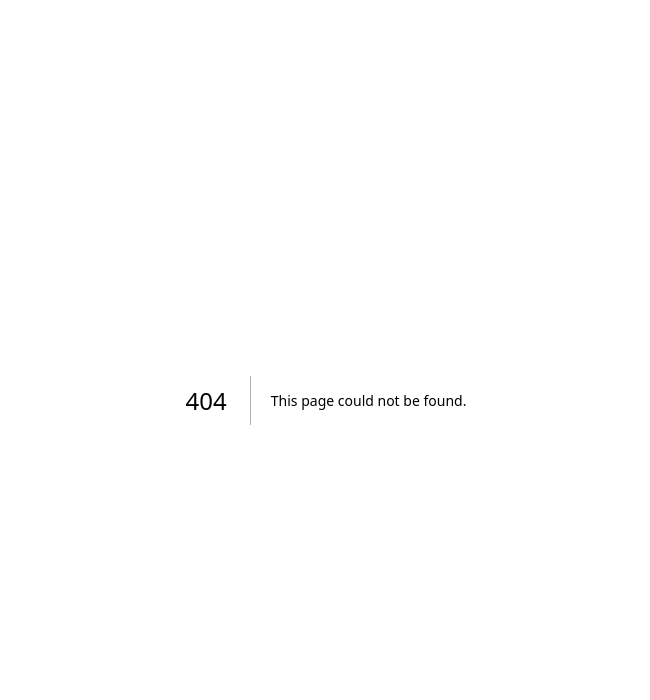
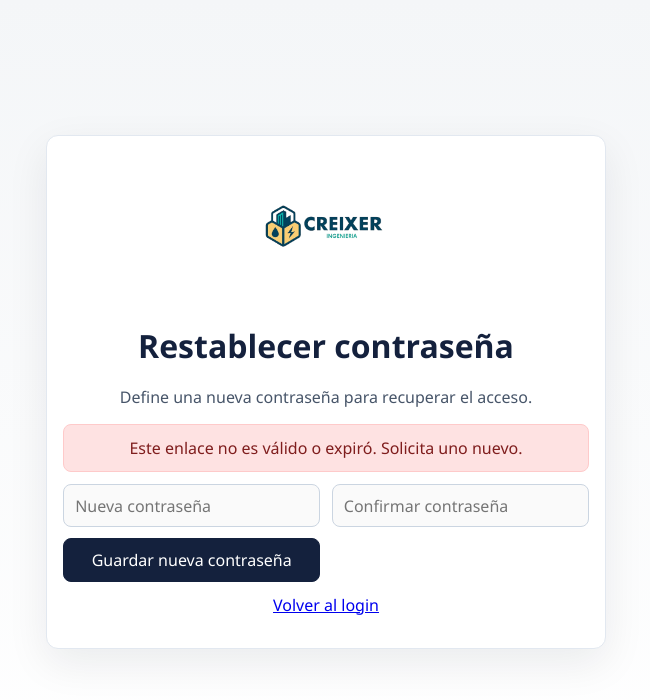
Before and after one commit to creixeringenieria-alt/creixer-manager, a Next.js app: page /restablecer-contrasena in a window 1280 px wide. Before the commit this address had no page. Shown: the top 700 px of the page, without its empty margins (314-964 px from the left). Built offline with nearby package versions, Linux system fonts and the light colour scheme; no server answers.

Commit message:
Add password recovery and reset flow

```diff
--- a/app/(public)/login/page.tsx
+++ b/app/(public)/login/page.tsx
@@ -65,6 +65,10 @@ export default async function LoginPage({ searchParams }: LoginPageProps) {
           <input type="password" name="password" placeholder="Contraseña" required />
           <button type="submit">Iniciar sesión</button>
         </form>
+
+        <p style={{ marginTop: "0.75rem", textAlign: "center" }}>
+          <a href="/recuperar-acceso">¿Olvidaste tu contraseña?</a>
+        </p>
       </div>
     </main>
   );
--- /dev/null
+++ b/app/(public)/restablecer-contrasena/page.tsx
@@ -0,0 +1,107 @@
+"use client";
+
+import Link from "next/link";
+import { useEffect, useMemo, useState } from "react";
+
+import { createClient } from "@/lib/supabase/client";
+
+export default function RestablecerContrasenaPage() {
+  const supabase = useMemo(() => createClient(), []);
+  const [password, setPassword] = useState("");
+  const [confirmPassword, setConfirmPassword] = useState("");
+  const [status, setStatus] = useState<"idle" | "loading" | "ok" | "error">("idle");
+  const [message, setMessage] = useState<string>("");
+  const [ready, setReady] = useState(false);
+
+  useEffect(() => {
+    let mounted = true;
+    supabase.auth.getSession().then(({ data }) => {
+      if (!mounted) return;
+      setReady(!!data.session);
+    });
+
+    const {
+      data: { subscription }
+    } = supabase.auth.onAuthStateChange((event, session) => {
+      if (!mounted) return;
+      if (event === "PASSWORD_RECOVERY" || event === "SIGNED_IN") {
+        setReady(!!session);
+      }
+    });
+
+    return () => {
+      mounted = false;
+      subscription.unsubscribe();
+    };
+  }, [supabase]);
+
+  async function onSubmit(event: React.FormEvent<HTMLFormElement>) {
+    event.preventDefault();
+    setMessage("");
+
+    if (!password || password.length < 8) {
+      setStatus("error");
+      setMessage("La contraseña debe tener al menos 8 caracteres.");
+      return;
+    }
+    if (password !== confirmPassword) {
+      setStatus("error");
+      setMessage("Las contraseñas no coinciden.");
+      return;
+    }
+
+    setStatus("loading");
+    const { error } = await supabase.auth.updateUser({ password });
+    if (error) {
+      setStatus("error");
+      setMessage("No fue posible restablecer la contraseña. Abre de nuevo el enlace del correo.");
+      return;
+    }
+
+    setStatus("ok");
+    setMessage("Contraseña actualizada correctamente. Ya puedes iniciar sesión.");
+  }
+
+  return (
+    <main className="login-main">
+      <div className="card login-card">
+        <img src="/logo-creixer.png" alt="Creixer Ingeniería" className="login-logo" />
+        <h1>Restablecer contraseña</h1>
+        <p className="login-subtitle">Define una nueva contraseña para recuperar el acceso.</p>
+
+        {!ready ? (
+          <p className="feedback error">Este enlace no es válido o expiró. Solicita uno nuevo.</p>
+        ) : null}
+        {message ? <p className={`feedback ${status === "ok" ? "success" : "error"}`}>{message}</p> : null}
+
+        <form className="form-grid" onSubmit={onSubmit}>
+          <input
+            type="password"
+            placeholder="Nueva contraseña"
+            value={password}
+            onChange={(event) => setPassword(event.target.value)}
+            minLength={8}
+            required
+            disabled={!ready || status === "loading" || status === "ok"}
+          />
+          <input
+            type="password"
+            placeholder="Confirmar contraseña"
+            value={confirmPassword}
+            onChange={(event) => setConfirmPassword(event.target.value)}
+            minLength={8}
+            required
+            disabled={!ready || status === "loading" || status === "ok"}
+          />
+          <button type="submit" disabled={!ready || status === "loading" || status === "ok"}>
+            {status === "loading" ? "Guardando..." : "Guardar nueva contraseña"}
+          </button>
+        </form>
+
+        <p style={{ marginTop: "0.75rem", textAlign: "center" }}>
+          <Link href="/login">Volver al login</Link>
+        </p>
+      </div>
+    </main>
+  );
+}
```
Also changed, not shown: app/(public)/login/actions.ts (+28 -0 lines), app/(public)/recuperar-acceso/page.tsx (added, +32 -0 lines).
